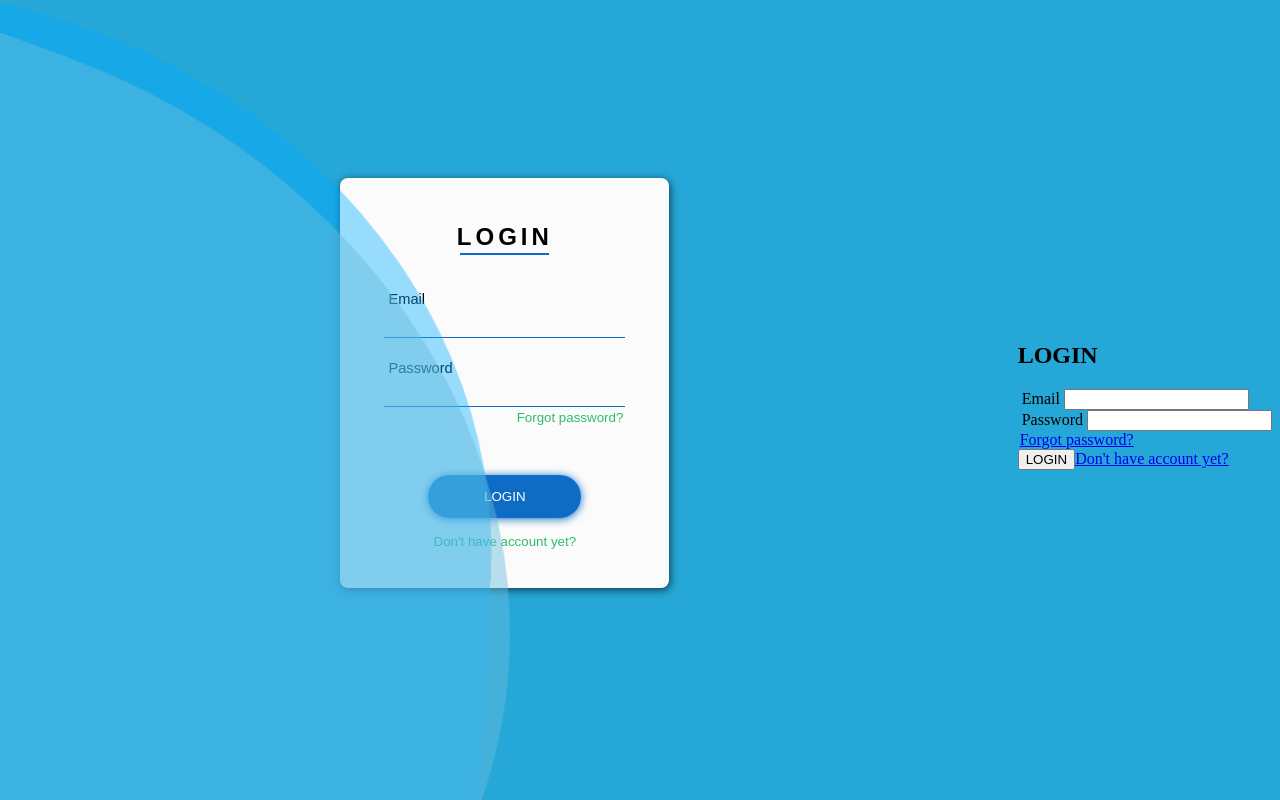
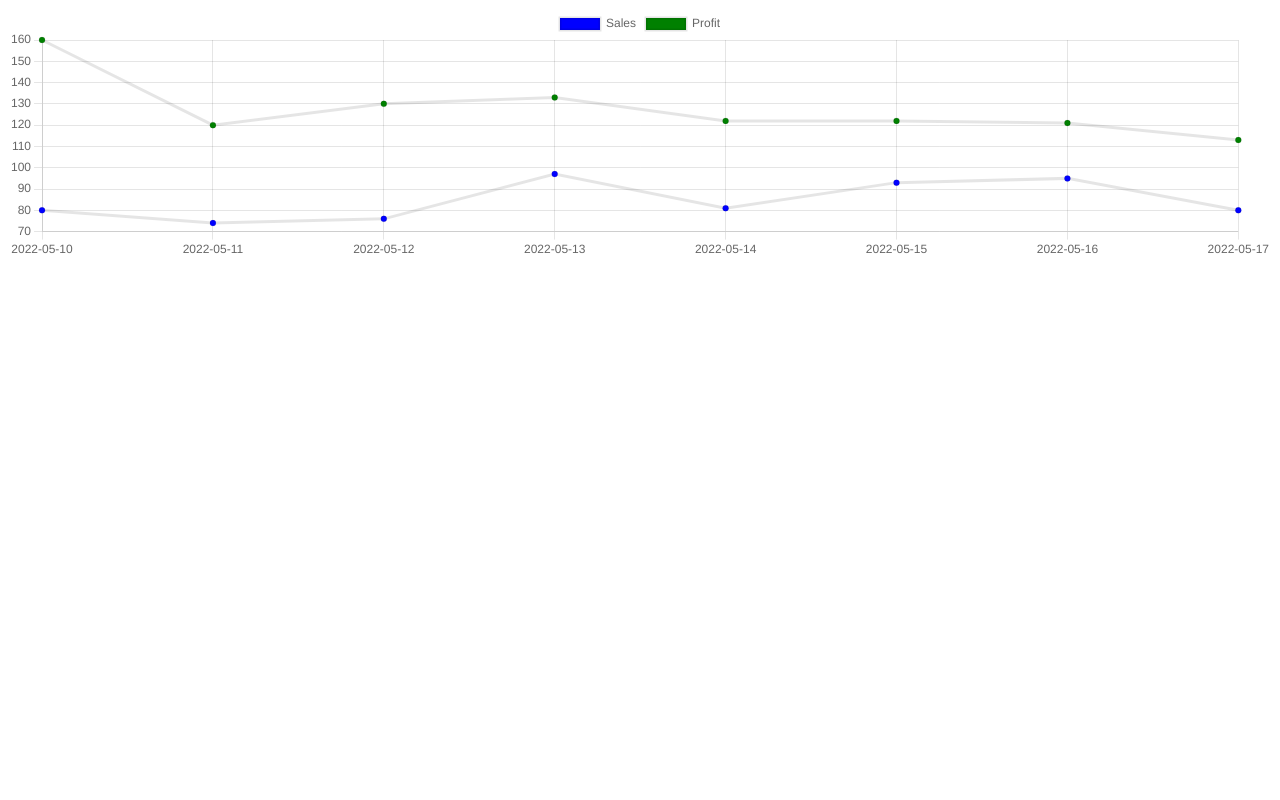
Before and after one commit to shiva-ship/desiforhcram, an Angular app: page /login in a window 1280 px wide. Built offline with nearby package versions, Linux system fonts and the light colour scheme.

Commit message:
chart added try 2 commit

```diff
--- a/package.json
+++ b/package.json
@@ -18,6 +18,7 @@
     "@angular/platform-browser": "^14.2.0",
     "@angular/platform-browser-dynamic": "^14.2.0",
     "@angular/router": "^14.2.0",
+    "chart.js": "^3.9.1",
     "rxjs": "~7.5.0",
     "tslib": "^2.3.0",
     "zone.js": "~0.11.4"
--- a/src/app/app.component.html
+++ b/src/app/app.component.html
@@ -1,4 +1,4 @@
-<body class="contain">
+<!-- <body class="contain">
 <div class='box'>
   <div class='wave -one'></div>
   <div class='wave -two'></div>
@@ -30,4 +30,6 @@
     </div>
   </div>
   <router-outlet></router-outlet>
-</body>
+</body> -->
+
+ <app-home></app-home>
--- a/src/app/home/home.component.html
+++ b/src/app/home/home.component.html
@@ -1 +1,3 @@
-<p>home works!</p>
+<div class="chart-container">
+    <canvas  id="MyChart" >{{ chart }}</canvas>
+</div>
```
Also changed, not shown: expected graph.png (added), 1 other file (tests, documents, lock files or other folders).
